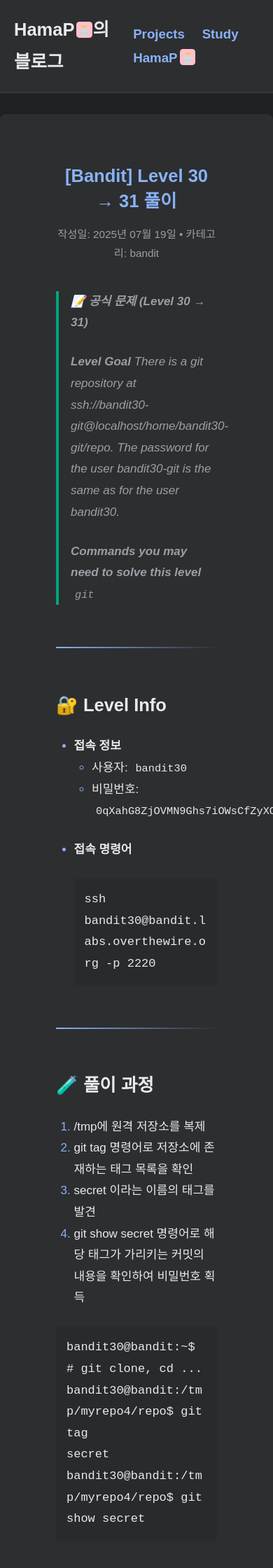
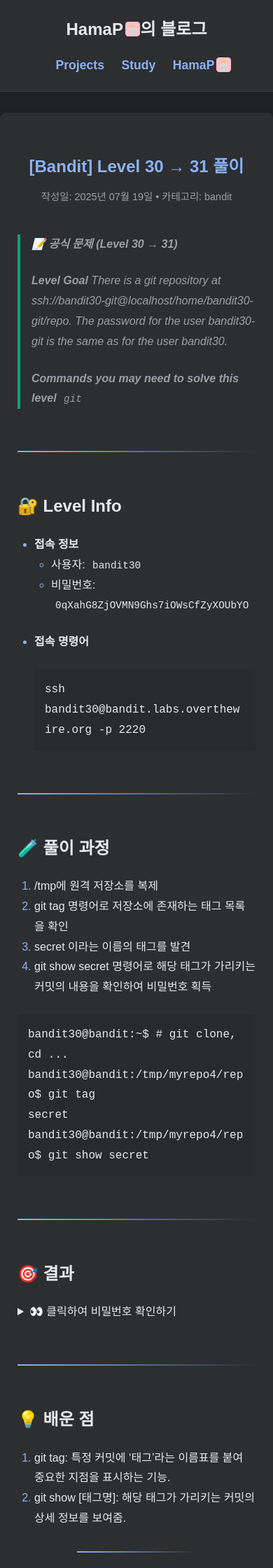
Before and after one commit to HamaP0/HamaP0.github.io, a Jekyll site: the page built from _posts/2025-07-19-bandit-level30-31.md, in a window 390 px wide. Shown: the top 2240 px of the page at 70% size. Built offline with Jekyll 4.4.1, drawn with Linux system fonts in a browser that asks for light colours; some web fonts are replaced.

Commit message:
Update style.scss

```diff
--- a/assets/css/style.scss
+++ b/assets/css/style.scss
@@ -71,6 +71,22 @@ hr {
   margin: 60px 0;
 }
 
+/*
+   ==========================================================================
+   짧은 구분선 스타일
+   ==========================================================================
+*/
+hr.short-rule {
+  background-image: linear-gradient(to right, var(--link-color), transparent);
+  height: 2px;
+  border: none;
+  width: 50%;
+  margin-left: auto;
+  margin-right: auto;
+  margin-top: 2em;
+  margin-bottom: 2em;
+}
+
 /* ------------------- */
 /* 헤더 및 네비게이션 */
 /* ------------------- */
@@ -95,7 +111,7 @@ hr {
 
 .site-title:hover {
   text-decoration: none;
-  background-color: transparent; /* site-title에는 hover 효과 제외 */
+  background-color: transparent;
 }
 
 .site-nav a {
@@ -107,7 +123,7 @@ hr {
 
 .site-nav a:hover {
   text-decoration: none;
-  background-color: transparent; /* site-nav에도 hover 효과 제외 */
+  background-color: transparent;
 }
 
 /* ------------------- */
@@ -147,11 +163,6 @@ hr {
   list-style-position: outside;
 }
 
-/*
-   ==========================================================================
-   (추가됨) 목록(List)의 글머리 기호에 포인트 색상 적용
-   ==========================================================================
-*/
 .post-content li::marker {
   color: var(--link-color);
 }
@@ -162,23 +173,12 @@ hr {
   font-size: 0.9em;
 }
 
-/*
-   ==========================================================================
-   헤더(h2, h3) 여백 및 스타일 조정
-   ==========================================================================
-*/
 .post-content h2, .post-content h3 {
   line-height: 1.4;
   margin-top: 2.5em;
   margin-bottom: 1em;
 }
 
-
-/*
-   ==========================================================================
-   인용문(blockquote) 스타일
-   ==========================================================================
-*/
 .post-content blockquote {
   border-left: 4px solid var(--category-color);
   padding-left: 1em;
@@ -186,11 +186,6 @@ hr {
   font-style: italic;
 }
 
-/*
-   ==========================================================================
-   이미지 및 미디어 스타일
-   ==========================================================================
-*/
 .post-content img {
   max-width: 100%;
   height: auto;
@@ -203,11 +198,6 @@ hr {
   transition: transform 0.3s ease-in-out;
 }
 
-/*
-   ==========================================================================
-   이미지 확대 스타일
-   ==========================================================================
-*/
 .post-content img.zoomed {
   transform: scale(1.5);
   cursor: zoom-out;
@@ -241,7 +231,6 @@ hr {
   transition: opacity 0.2s, background-color 0.2s;
 }
 
-/* (추가됨) 코드 복사 성공 시 스타일 */
 .copy-button.copied {
   background-color: var(--category-color);
 }
@@ -291,7 +280,7 @@ hr {
 }
 
 .post-list a.post-link:hover {
-    background-color: transparent; /* 목록 제목에는 hover 효과 제외 */
+    background-color: transparent;
 }
 
 .post-list h2 {
@@ -437,26 +426,35 @@ h1 .signature-icon {
 #back-to-top:hover {
   opacity: 1;
   text-decoration: none;
-  background-color: var(--copy-btn-bg); /* hover 효과 통일 */
+  background-color: var(--copy-btn-bg);
 }
 
 /*
    ==========================================================================
-   (수정됨) 짧은 구분선 스타일 (가운데 정렬, 그라데이션 적용)
+   (추가됨) 반응형 디자인을 위한 미디어 쿼리
    ==========================================================================
 */
-hr.short-rule {
-  /* 파란색 그라데이션 효과 복원 */
-  background-image: linear-gradient(to right, var(--link-color), transparent);
-  height: 2px;
-  border: none;
+@media (max-width: 768px) {
 
-  /* 가운데 정렬 및 너비 설정 */
-  width: 65%;
-  margin-left: auto;
-  margin-right: auto;
+  /* --- 모바일 화면용 기본 글자 크기 조정 --- */
+  body {
+    font-size: 16px;
+  }
 
-  /* 위아래 여백 */
-  margin-top: 2em;
-  margin-bottom: 2em;
+  /* --- 모바일 화면에서 메인 컨텐츠 영역의 여백(padding) 줄이기 --- */
+  .content-wrapper {
+    /* 상하 40px, 좌우 25px로 패딩을 대폭 줄여 본문 공간 확보 */
+    padding: 40px 25px;
+  }
+
+  /* --- 모바일에서 헤더의 제목과 네비게이션이 겹치지 않도록 조정 --- */
+  .site-header .container {
+    flex-direction: column; /* 세로로 쌓기 */
+    gap: 15px; /* 요소 사이 간격 */
+  }
+
+  /* --- 모바일에서 이전/다음글 네비게이션 버튼 세로로 쌓기 --- */
+  .post-nav {
+    flex-direction: column;
+  }
 }
```
